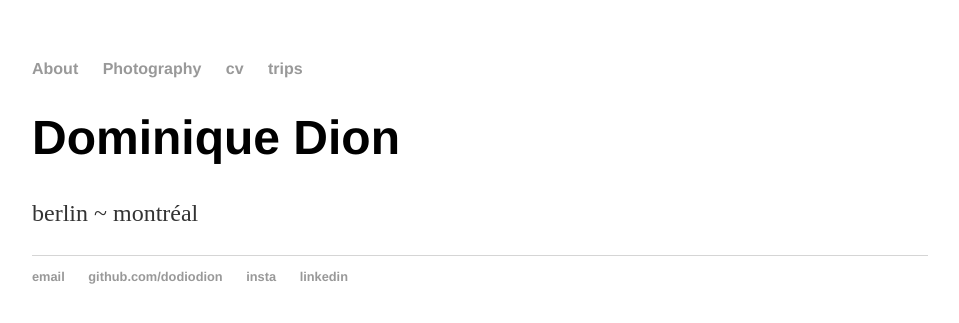
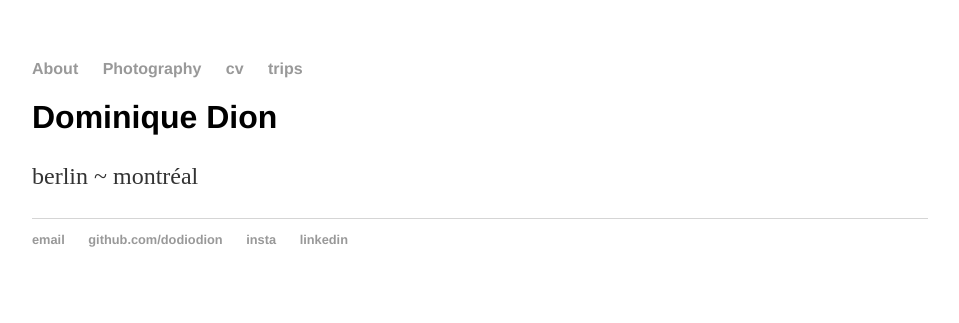
Before and after one commit to dodiodion/dodiodion.github.io, a Jekyll site: the page built from index.html, in a window 1280 px wide. Shown: the top 323 px of the page, without its empty margins (160-1119 px from the left). Built offline with Jekyll 4.4.1, drawn with Linux system fonts in a browser that asks for light colours.

Commit message:
remove fonts

```diff
--- a/css/main.css
+++ b/css/main.css
@@ -3,7 +3,7 @@
     width: 70%;
 }
 nav ul, footer ul {
-    font-family:'Helvetica', 'Arial', 'Sans-Serif';
+    font-family:'Helvetica';
     padding: 0px;
     list-style: none;
     font-weight: bold;
@@ -20,8 +20,8 @@
     text-decoration: underline;
 }
 h1 {
-    font-size: 3em;
-    font-family:'Helvetica', 'Arial', 'Sans-Serif';
+    font-size: 2em;
+    font-family:'Helvetica';
 }
 p {
     font-size: 1.5em;
```
